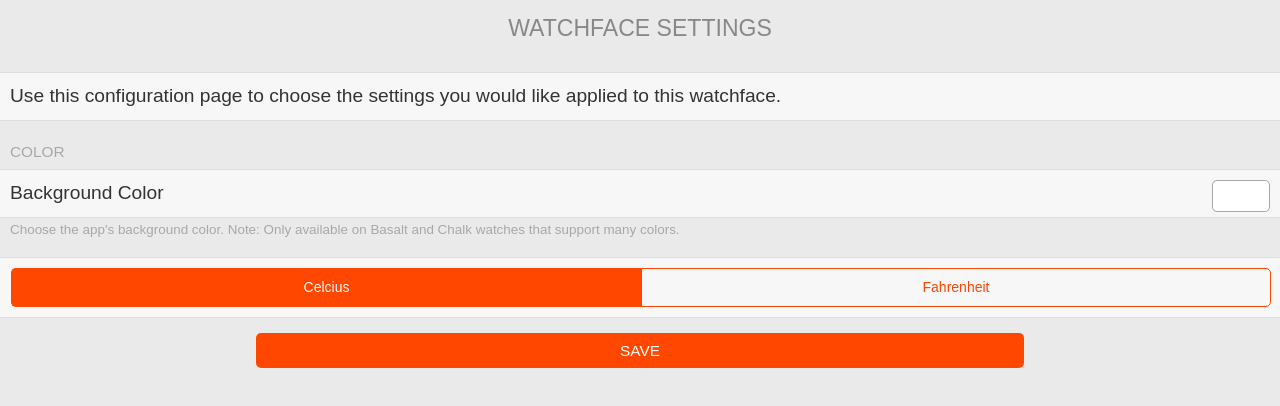
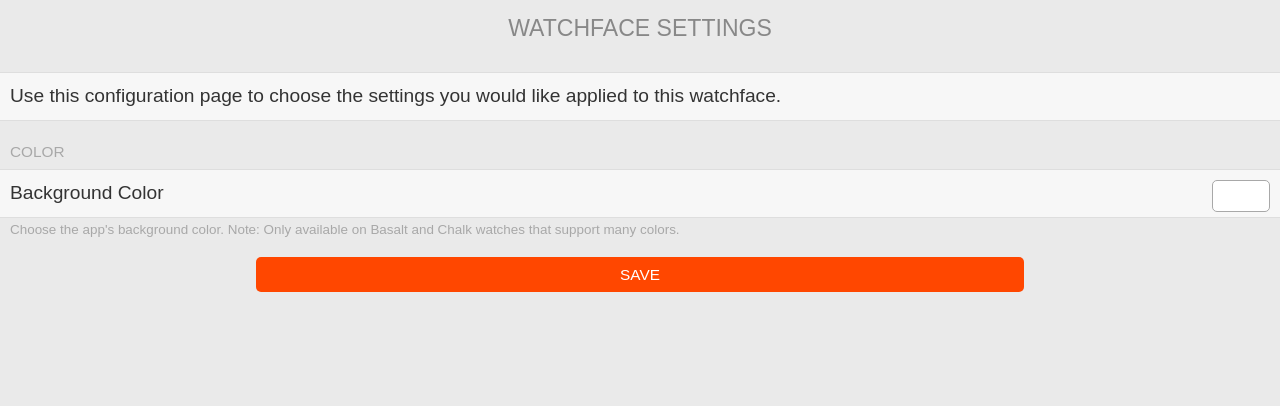
Before and after one commit to KennethSchlatter/ASL-Config, a plain HTML site: page index.html in a window 1280 px wide. Drawn offline with Linux system fonts and the light colour scheme.

Commit message:
Temporarily removed unit
I commented out the temperature unit part since it doesn't affect the app yet and it still needs to be fixed.

```diff
--- a/index.html
+++ b/index.html
@@ -41,14 +41,14 @@
       </div>
     </div>
 
-    <div class='item-container'>
-      <div class='item-container-content'>
-        <div class='item tab-buttons'>
-          <a name='temp_unit' class='tab-button active'>Celcius</a>
-          <a name='temp_unit' class='tab-button'>Fahrenheit</a>
-        </div>
-      </div>
-    </div>
+    <!--<div class='item-container'>-->
+    <!--  <div class='item-container-content'>-->
+    <!--    <div class='item tab-buttons'>-->
+    <!--      <a name='temp_unit' class='tab-button active'>Celcius</a>-->
+    <!--      <a name='temp_unit' class='tab-button'>Fahrenheit</a>-->
+    <!--    </div>-->
+    <!--  </div>-->
+    <!--</div>-->
 
     <div class='item-container'>
       <div class='button-container'>
@@ -59,11 +59,11 @@
   <script>
   function getConfigData() {
     var backgroundColorPicker = document.getElementById('background_color_picker');
-    var temperatureUnit = document.getElementByName('temp_unit');
+    //var temperatureUnit = document.getElementByName('temp_unit');
 
     var options = {
       'background_color': backgroundColorPicker.value,
-      'temp_unit': temperatureUnit.value
+      //'temp_unit': temperatureUnit.value
     };
 
     // Save for next launch
@@ -96,7 +96,7 @@
 
   (function() {
     var backgroundColorPicker = document.getElementById('background_color_picker');
-    var temperatureUnit = document.getElementByName('temp_unit');
+    //var temperatureUnit = document.getElementByName('temp_unit');
     // Load any previously saved configuration, if available
     if(localStorage['background_color']) {
       backgroundColorPicker.value = localStorage['background_color'];
```
